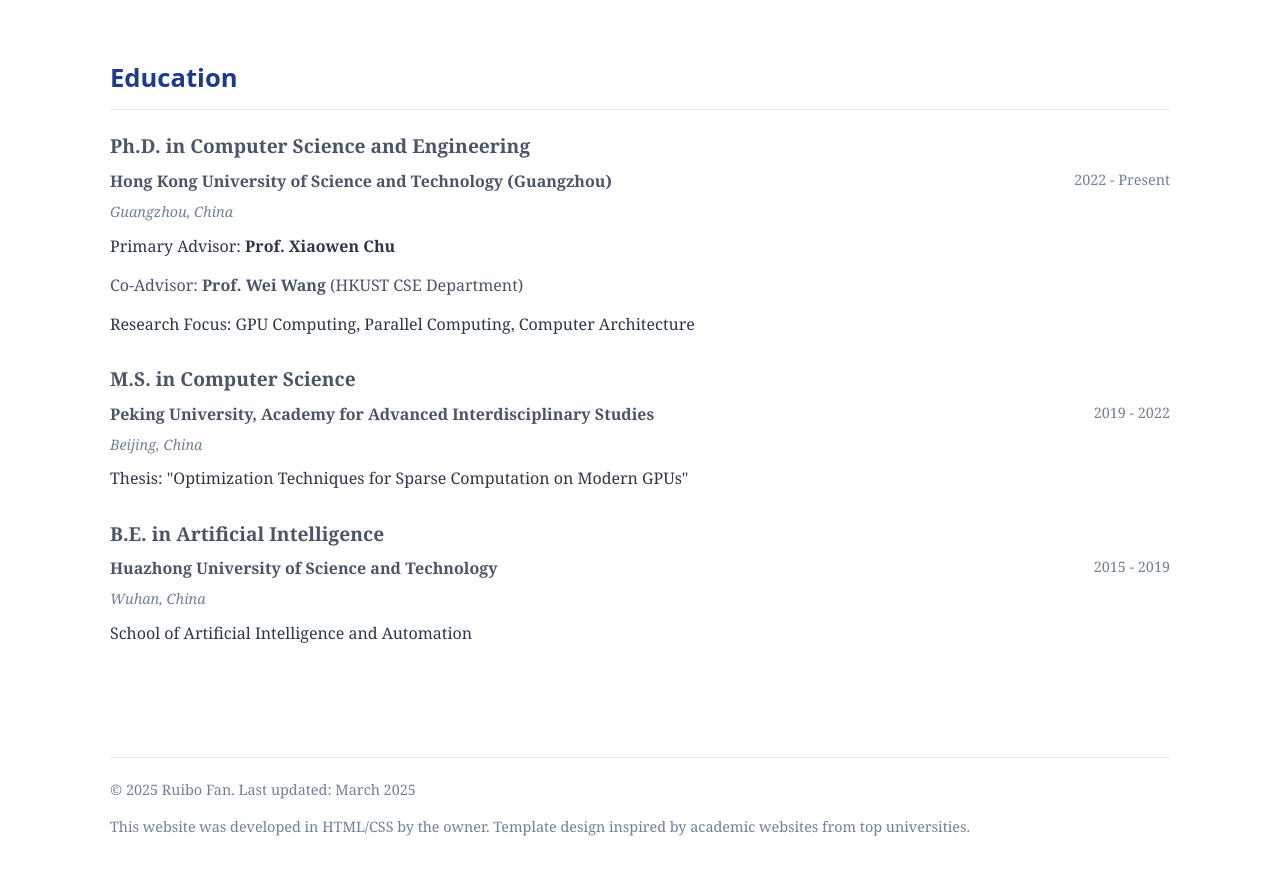
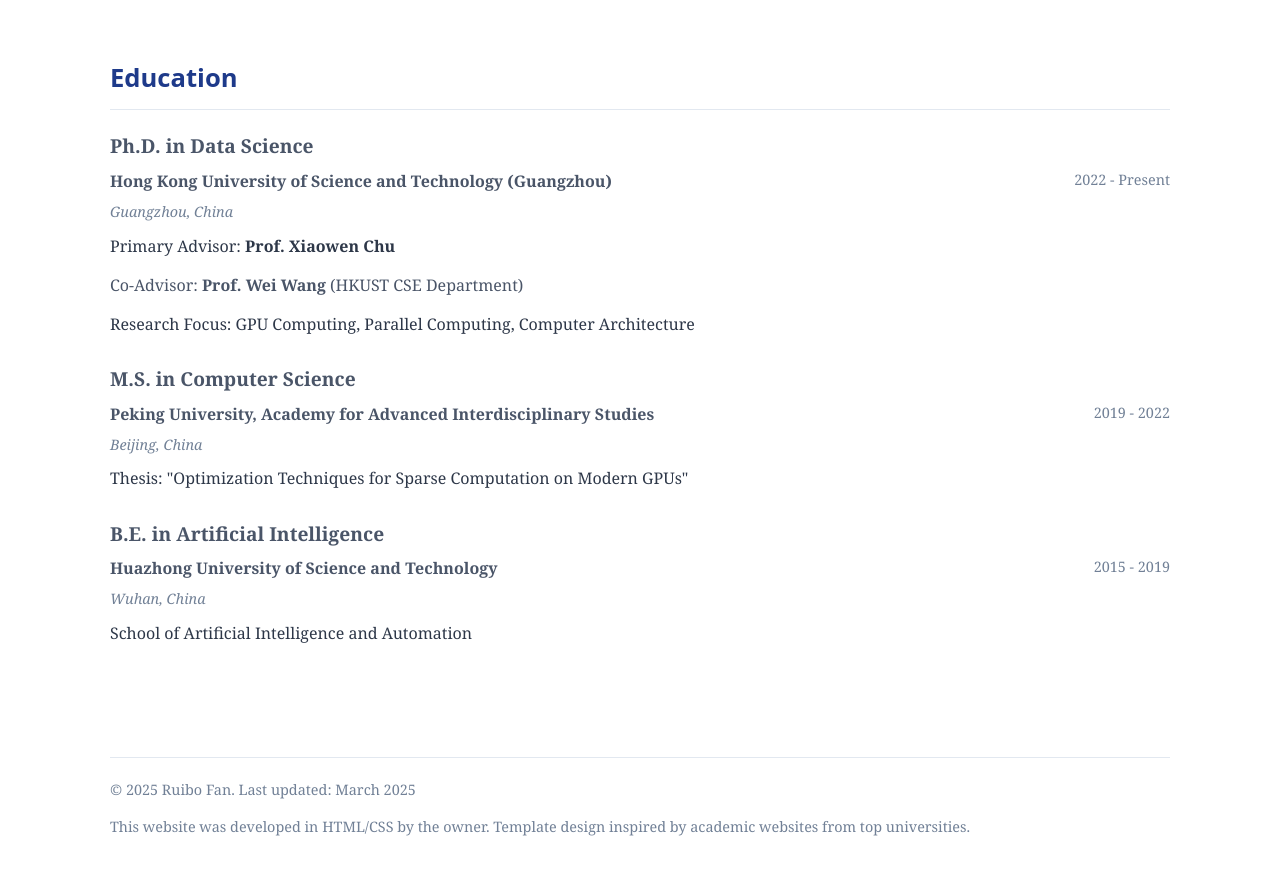
Before and after one commit to fan1997/ruibo.fan.github.io, a plain HTML site: page index.html in a window 1280 px wide. Shown: the part 3500-4371 px from the top of the page. Drawn offline with Linux system fonts and the light colour scheme.

Commit message:
Update index.html

```diff
--- a/index.html
+++ b/index.html
@@ -737,7 +737,7 @@
             <section id="education">
                 <h2>Education</h2>
                 <div class="education-item">
-                    <h3>Ph.D. in Computer Science and Engineering</h3>
+                    <h3>Ph.D. in Data Science</h3>
                     <div class="institution-info">
                         <span class="edu-institution">Hong Kong University of Science and Technology (Guangzhou)</span>
                         <span class="date">2022 - Present</span>
```
